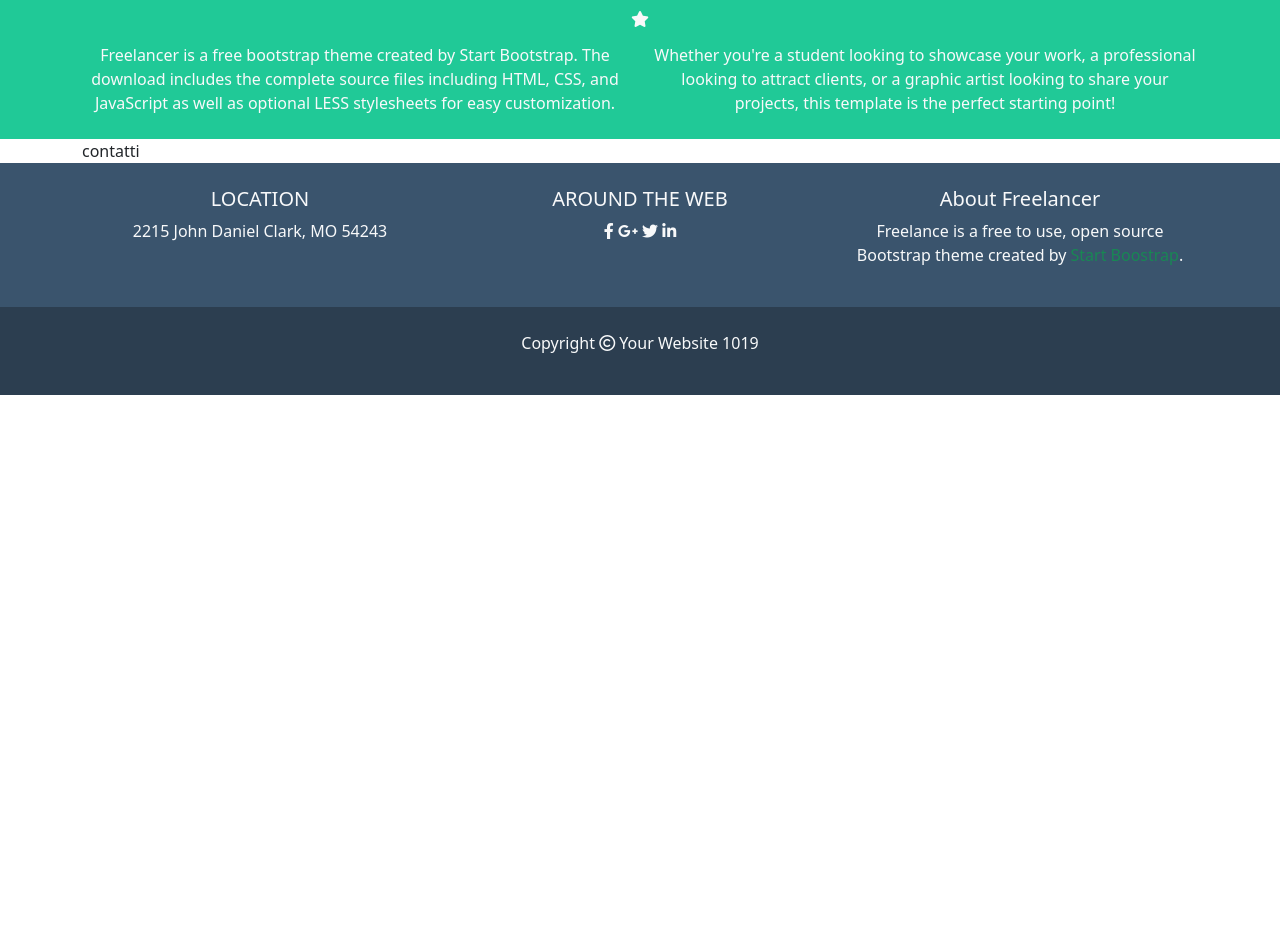
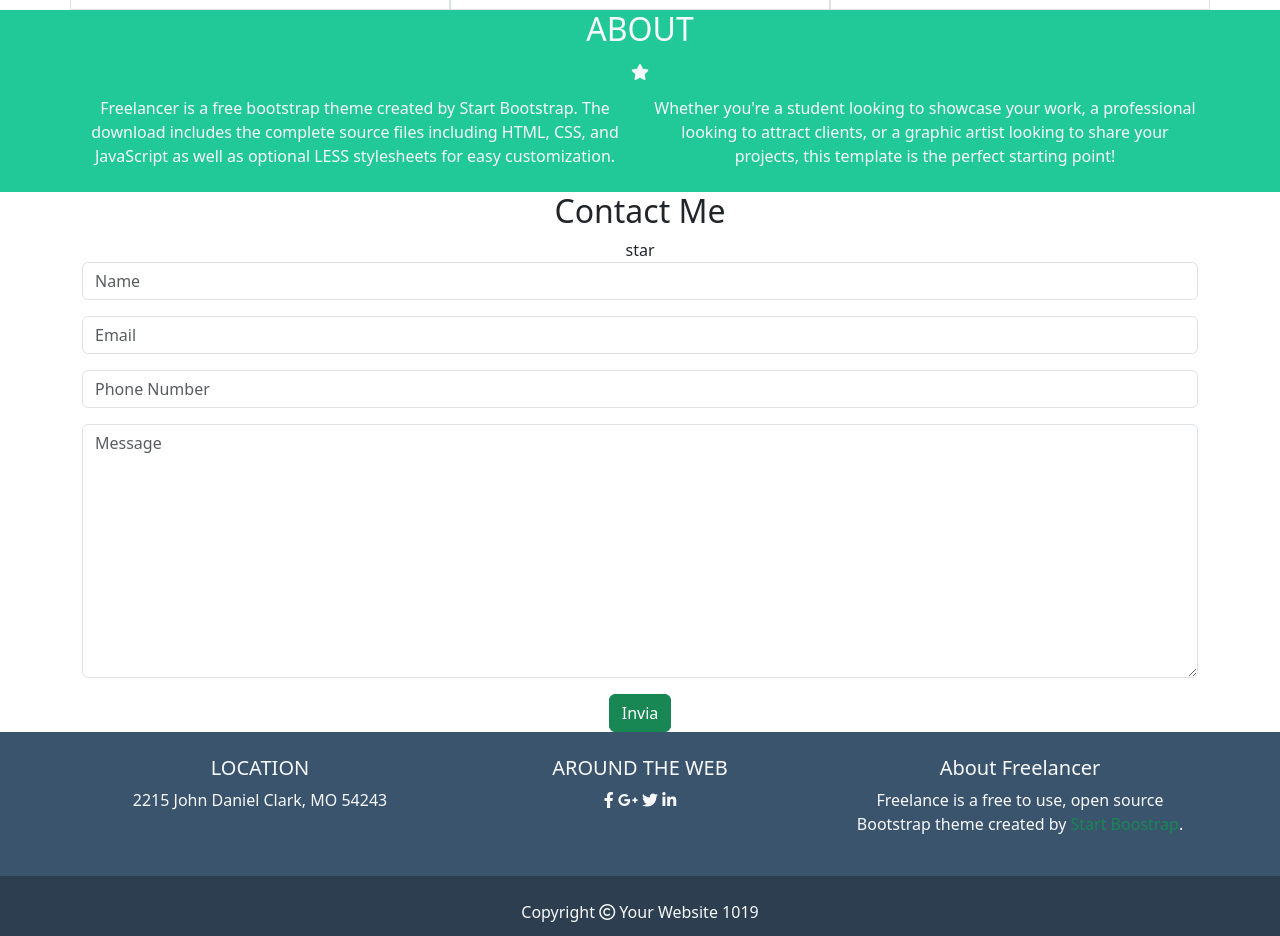
Before and after one commit to ChiaraPontello/html-css-bootstrap-freelancer, a plain HTML site: page index.html in a window 1280 px wide. Shown: the part 1078-2014 px from the top of the page. Before the commit the page ends 1473 px from the top, so only its background shows below. Drawn offline with nearby package versions, Linux system fonts and the light colour scheme.

Commit message:
contatti

```diff
--- a/css/style.css
+++ b/css/style.css
@@ -8,8 +8,12 @@
 }
 
 .hero {
-    width: 200px;
+    width: 250px;
 }
+
+
+
+
 
 .top-footer {
     background-color: var(--my-bg-top);
--- a/index.html
+++ b/index.html
@@ -110,10 +110,40 @@
         </section>
 
         <!--CONTATTAMI-->
-        <section class="bg-white">
-            <div class="container">contatti</div>
+        <section class="bg-white text-center">
+            <div class="container">
+                <h2>Contact Me</h2>
+                <div>
+                    star
+                </div>
+
+                <form>
+                    <div class="mb-3">
+
+                      <input type="text" class="form-control" placeholder="Name">
+
+                    </div>
+                    <div class="mb-3">
+
+                      <input type="email" class="form-control" placeholder="Email" >
+
+                    </div>
+                    <div class="mb-3">
+
+                        <input type="text" class="form-control" placeholder="Phone Number" >
+
+                    </div>
+                    <div class="mb-3">
+                        <textarea name="messaggio" id="" cols="30" rows="10" placeholder="Message" class="form-control"></textarea>
+                    </div>
+                    <button type="submit" class="btn btn-success">Invia</button>
+                  </form>
+            </div>
         </section>
     </main>
+
+
+
 
     <!--FOOTER-->
     <footer>
```
